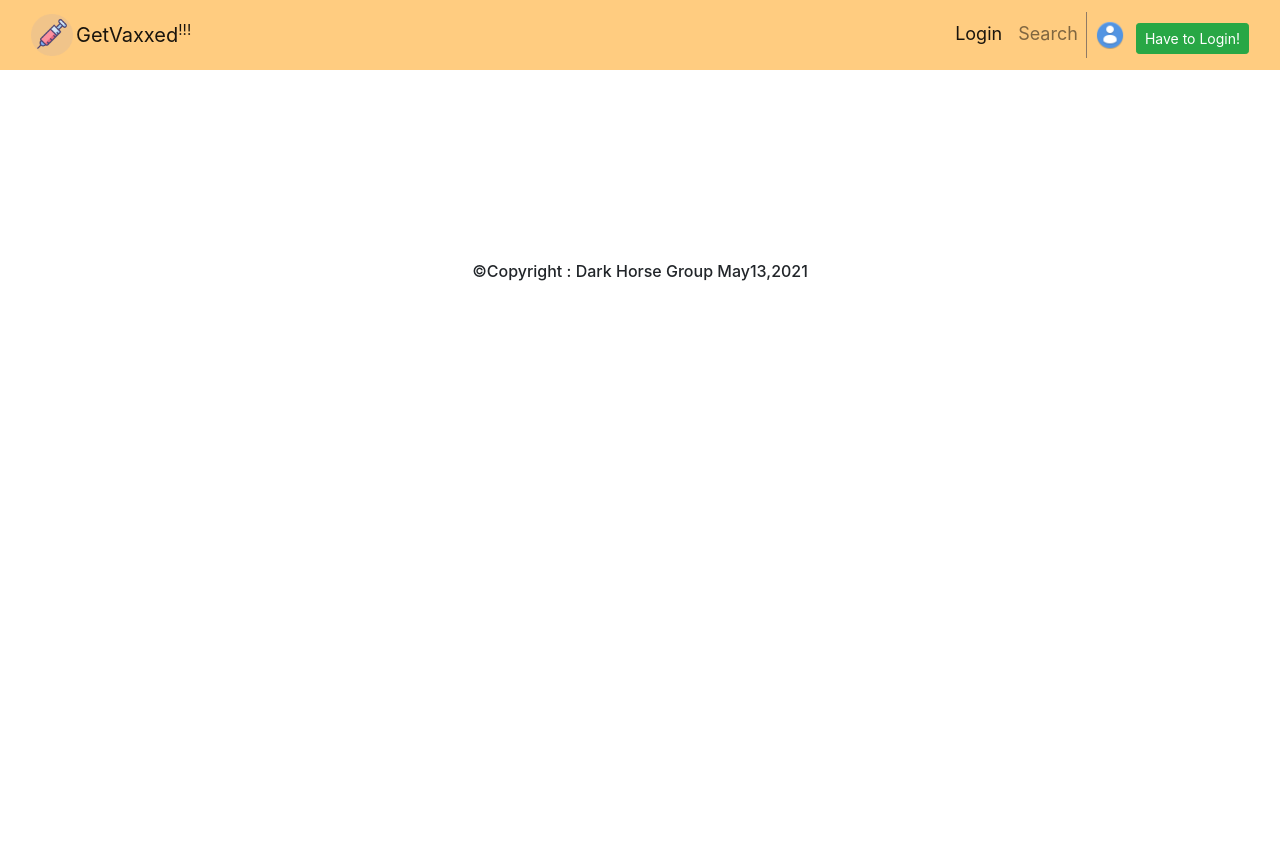
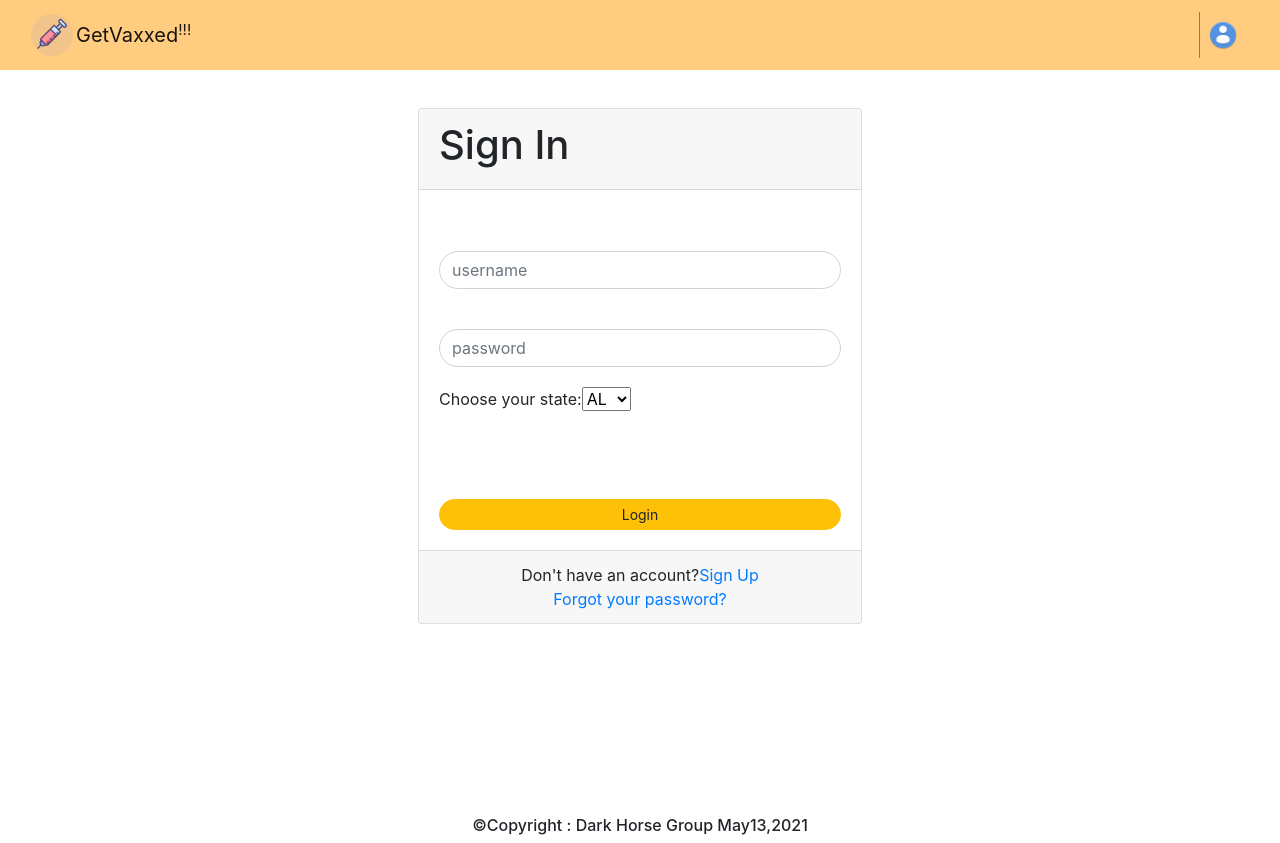
Before and after one commit to tkuebler12/GetVaxxed, a React (Create React App) app in the folder client/: page /login in a window 1280 px wide. Before the commit the page ends 800 px from the top, so only its background shows below. Built offline with nearby package versions, Linux system fonts and the light colour scheme.

Commit message:
login/logout work

```diff
--- a/client/src/App.js
+++ b/client/src/App.js
@@ -1,5 +1,5 @@
 import React, { useState } from "react";
-import { BrowserRouter as Router, Route, Switch } from "react-router-dom";
+import { BrowserRouter as Router, Route, Switch, Redirect } from "react-router-dom";
 import Nav from "./components/Nav";
 import Footer from "./components/Footer";
 import Home from "./pages/Home";
@@ -8,20 +8,29 @@ import Search from "./pages/Search";
 
 function App() {
 	const [loggedIn, setLoggedIn] = useState(false);
+	function login() {
+		setLoggedIn(true)
+	};
+
+	function logout() {
+		setLoggedIn(false)
+
+	};
+
 
 	return (
 		<Router>
-			<Nav loggedIn={loggedIn} />
+			<Nav loggedIn={loggedIn} logout={logout} />
 			<div>
 				<Switch>
+					<Route exact path={"/login"}>
+					{loggedIn ?<Redirect to="/home" />:<Login login={login} /> }
+					</Route>
 					<Route exact path={["/", "/home"]}>
-						{loggedIn ? <Home /> : <Login />}
+						{loggedIn ? <Home /> : <Redirect to="/login" />}
 					</Route>
 					<Route exact path={["/search"]}>
-						<Search />
-					</Route>
-					<Route exact path={["/routes/api/vaccines"]}>
-						<Search />
+						{loggedIn ? <Search /> : <Redirect to="/login" />}
 					</Route>
 				</Switch>
 			</div>
--- a/client/src/components/Nav/index.js
+++ b/client/src/components/Nav/index.js
@@ -3,7 +3,7 @@ import { Link } from "react-router-dom";
 import {Button} from "react-bootstrap";
 import "./Nav.css";
 
-function Nav({loggedIn}) {
+function Nav({loggedIn,logout}) {
 
   return (
     <header>
@@ -19,10 +19,10 @@ function Nav({loggedIn}) {
           <div className="collapse navbar-collapse" id="navbarNav">
             <ul className="navbar-nav ml-auto">
               <li className="nav-item">
-                {loggedIn ?<Link to="/" className="nav-link active">Home</Link> : <Link to="/" className="nav-link active">Login</Link>}
+                {loggedIn &&<Link to="/" className="nav-link active">Home</Link> }
               </li>
               <li className="nav-item">
-                <Link to="/search" className="nav-link">Search</Link>
+              {loggedIn && <Link to="/search" className="nav-link active">Search</Link> }
               </li>
               <div className="topbar-divider d-none d-sm-block"></div>
               <li className="nav-item">
@@ -33,7 +33,7 @@ function Nav({loggedIn}) {
                 </a>
               </li>
               <li>
-                {loggedIn ? <Button variant="danger btn-sm" >Logout</Button> : <Button variant="success btn-sm" >Have to Login!</Button>}
+                {loggedIn && <Button onClick={logout} variant="danger btn-sm" >Logout</Button>}
               </li>
             </ul>
           </div>
--- a/client/src/pages/Home.js
+++ b/client/src/pages/Home.js
@@ -12,7 +12,7 @@ const Home = () => {
                 <div className="card-body">
                     <p>This is a vaccination search website!</p>
                     <p>You can search zip /city to find the vaccine spot near you!</p>
-                    <Link to="/search" className="btn btn-primary">Let's try it !</Link>
+                    <Link to="/search" className="btn btn-warning">Let's try it !</Link>
                 </div>
             </div>
         </div>
--- a/client/src/pages/Login/Login.css
+++ b/client/src/pages/Login/Login.css
@@ -23,7 +23,8 @@
     margin-top: 5%;
 }
 
-.btn{
-    margin-top: 10%;
+#login{
+    margin-top: 20%;
+    width: 100%;
     border-radius: 20px;
 }
--- a/client/src/pages/Login/index.js
+++ b/client/src/pages/Login/index.js
@@ -1,7 +1,11 @@
-import React from "react";
+import React,{useState} from "react";
+import {Button} from "react-bootstrap";
 import "./Login.css";
 
-function Login() {
+function Login({login}) {
+    const [states,setStates]=useState([ 'AL', 'AK', 'AS', 'AZ', 'AR', 'CA', 'CO', 'CT', 'DE', 'DC', 'FM', 'FL', 'GA', 'GU', 'HI', 'ID', 'IL', 'IN', 'IA', 'KS', 'KY', 'LA', 'ME', 'MH', 'MD', 'MA', 'MI', 'MN', 'MS', 'MO', 'MT', 'NE', 'NV', 'NH', 'NJ', 'NM', 'NY', 'NC', 'ND', 'MP', 'OH', 'OK', 'OR', 'PW', 'PA', 'PR', 'RI', 'SC', 'SD', 'TN', 'TX', 'UT', 'VT', 'VI', 'VA', 'WA', 'WV', 'WI', 'WY' ])
+
+
     return (
         <div className="container">
             <div className="card justify-content-center">
@@ -18,12 +22,12 @@ function Login() {
                         <input id="name" type="text" class="form-control" placeholder="username" />
                         <input id="password" type="password" class="form-control" placeholder="password" />
                         <label for="cars">Choose your state:</label>
-                        <select name="state" id="state">
-                            <option value="FL">FL</option>
-                            <option value="CA">CA</option>
-                            <option value="NY">NY</option>
+                        <select  name="state" id="state">
+                            {states.map(state => (
+                                    <option value={state}>{state} </option>
+                                ))}
                         </select>
-                        <a href="#search" src="" type="submit" value="Login" class="btn float-right btn-dark">Login</a>
+                        <Button onClick={login} variant="warning btn btn-sm" id="login">Login</Button>
                     </form>
                 </div>
                 <div className="card-footer">
```
